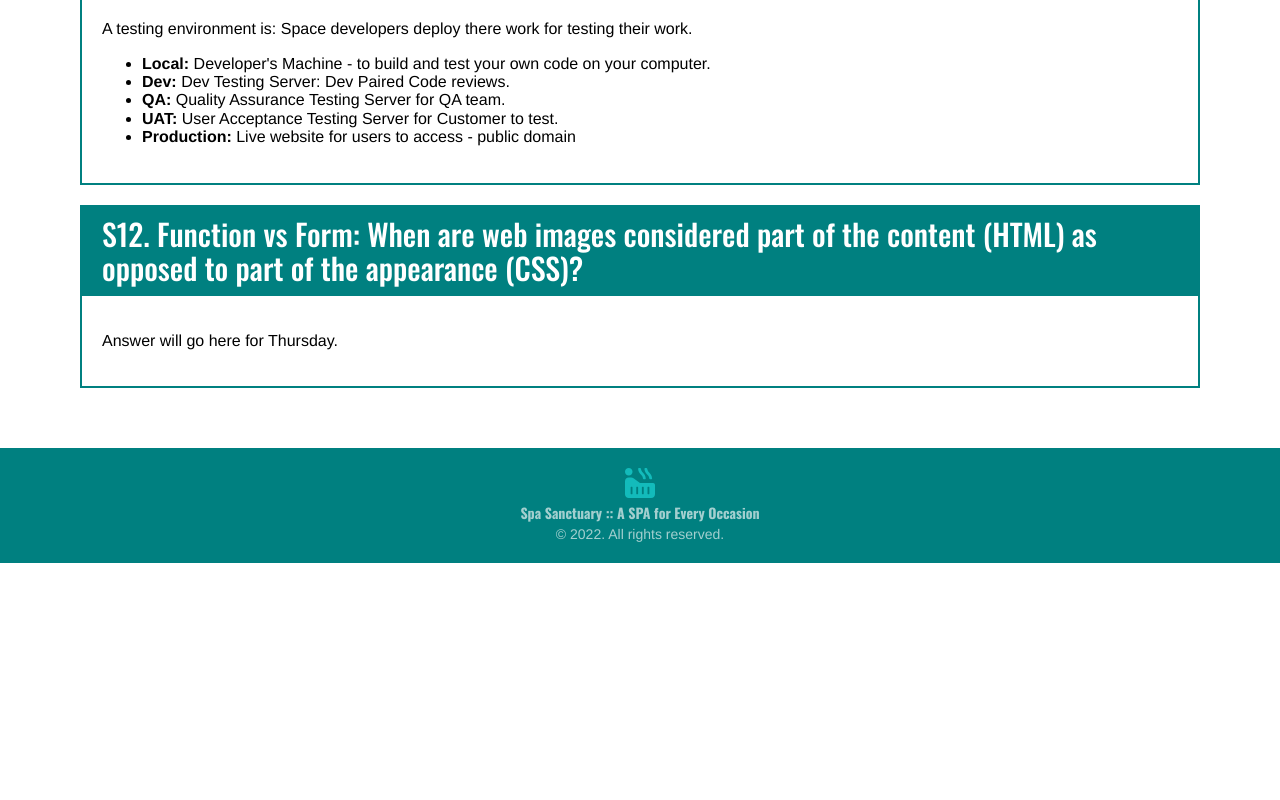
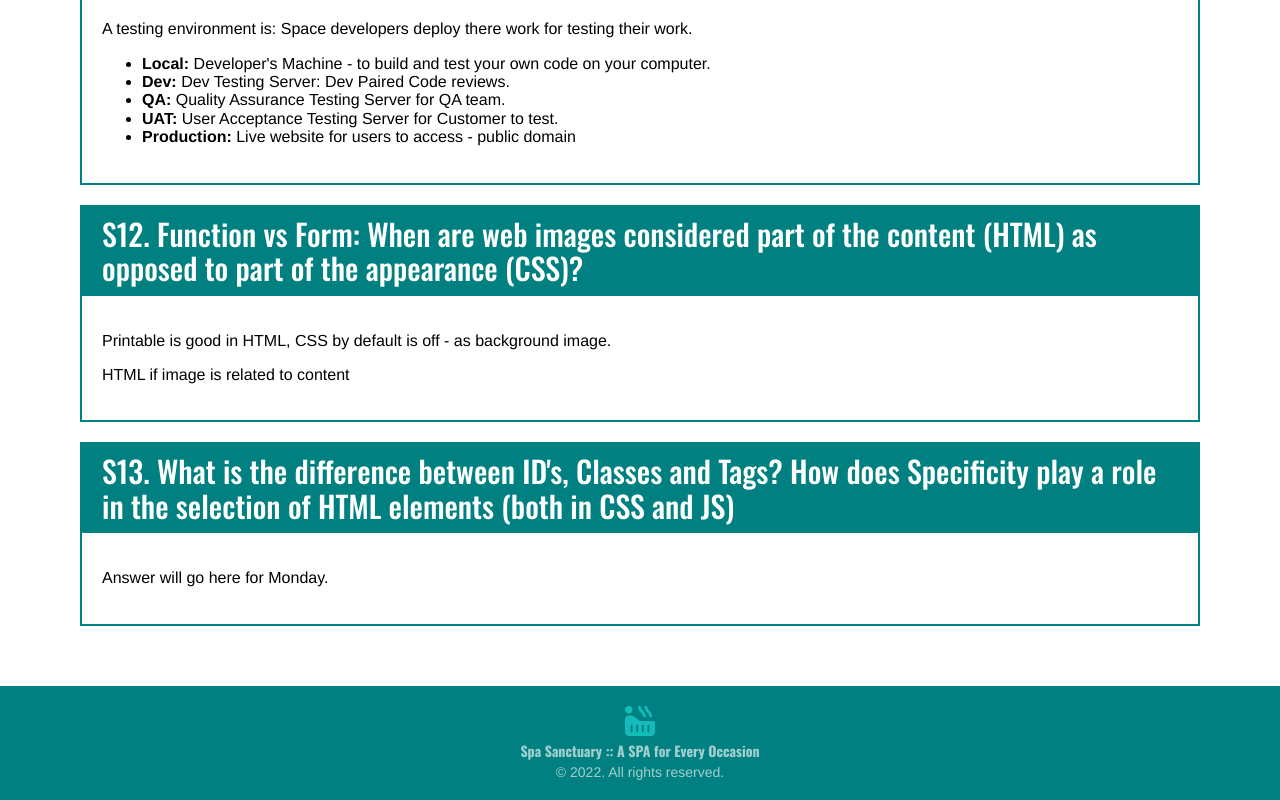
Before and after one commit to meatch/web1-2022-01-Mitch, a React (Create React App) app: page /homework in a window 1280 px wide. Shown: the part 3026-3826 px from the top of the page. Before the commit the page ends 3589 px from the top, so only its background shows below. Built offline with nearby package versions, Linux system fonts and the light colour scheme.

Commit message:
updating homework

```diff
--- a/src/React/Homework/Essays/Essay.jsx
+++ b/src/React/Homework/Essays/Essay.jsx
@@ -29,5 +29,9 @@
     .answer {
         background-color: white;
         padding: 20px;
+        /*
+        background-image: url('/assets/img/sun.png');
+        background-repeat: no-repeat;
+        background-position: center center; */
     }
 `;
--- a/src/React/Homework/Essays/Essays.jsx
+++ b/src/React/Homework/Essays/Essays.jsx
@@ -87,7 +87,11 @@
                 </ul>
             </Essay>
             <Essay q='S12. Function vs Form: When are web images considered part of the content (HTML) as opposed to part of the appearance (CSS)?'>
-                <p>Answer will go here for Thursday.</p>
+                <p>Printable is good in HTML, CSS by default is off - as background image.</p>
+                <p>HTML if image is related to content</p>
+            </Essay>
+            <Essay q="S13. What is the difference between ID's, Classes and Tags? How does Specificity play a role in the selection of HTML elements (both in CSS and JS)">
+                <p>Answer will go here for Monday.</p>
             </Essay>
         </EssaysStyled>
     )
--- a/src/React/Homework/SunAndMoon.jsx
+++ b/src/React/Homework/SunAndMoon.jsx
@@ -24,6 +24,7 @@
                 src={ theImageSrc }
                 onMouseOver={ changeToMoon }
                 onMouseOut={ changeToSun }
+                alt='Add additional info about the image'
             />
 
             <h3>{ theDesc }</h3>
```
